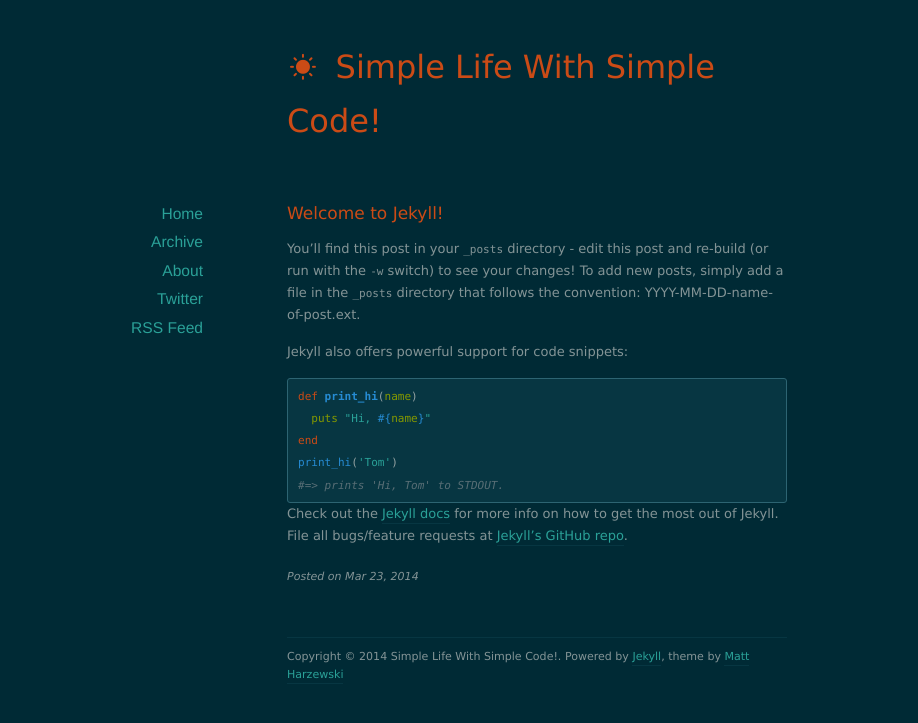
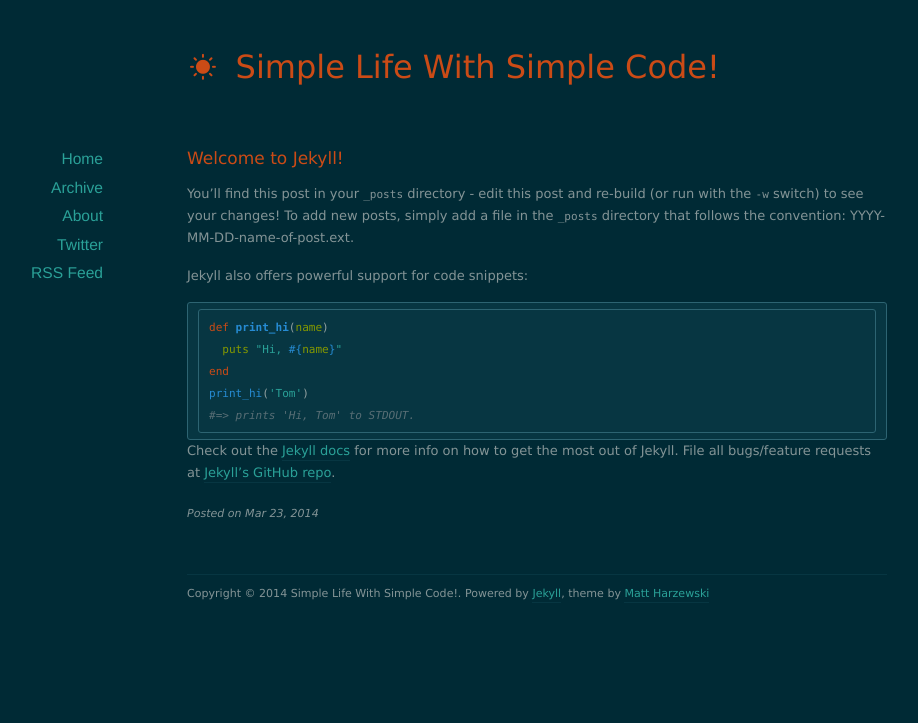
Before and after one commit to iannono/xiongbo.github.io, a Jekyll site: the page built from _posts/2014-03-23-welcome-to-jekyll.markdown, in a window 1280 px wide. Shown: the top 723 px of the page, without its empty margins (103-1021 px from the left). Built offline with Jekyll 4.4.1, drawn with Linux system fonts in a browser that asks for light colours; nearby versions of some CDN libraries; Markdown is read by kramdown in place of the engine named in the settings.

Commit message:
update theme and change CNAME

````diff
--- /dev/null
+++ b/CNAME
@@ -0,0 +1 @@
+www.xiongbo.me
--- a/_posts/2014-03-23-welcome-to-jekyll.markdown
+++ b/_posts/2014-03-23-welcome-to-jekyll.markdown
@@ -10,13 +10,13 @@
 
 Jekyll also offers powerful support for code snippets:
 
-{% highlight ruby %}
+```ruby
 def print_hi(name)
   puts "Hi, #{name}"
 end
 print_hi('Tom')
 #=> prints 'Hi, Tom' to STDOUT.
-{% endhighlight %}
+```
 
 Check out the [Jekyll docs][jekyll] for more info on how to get the most out of Jekyll. File all bugs/feature requests at [Jekyll's GitHub repo][jekyll-gh].
 
--- a/assets/css/style.css
+++ b/assets/css/style.css
@@ -109,13 +109,13 @@
 
 /*** Structure ***/
 #page {
-	width: 500px;
+	width: 700px;
 	margin: 0 auto;
 	position: relative;
 }
 
 #header {
-	width: 500px;
+	width: 700px;
 	margin: 40px auto 50px auto;
 }
 #header h1 {
@@ -127,7 +127,7 @@
 }
 
 #footer {
-	width: 500px;
+	width: 700px;
 	margin: 50px auto 20px auto;
 	padding-top: 10px;
 	font-size: 0.85em;
@@ -135,7 +135,7 @@
 }
 
 #content {
-	width: 500px;
+	width: 700px;
 	margin: 0 auto;
 }
 
--- a/css/main.css
+++ b/css/main.css
@@ -58,7 +58,7 @@
 .site {
   font-size: 115%;
   text-align: justify;
-  width: 42em;
+  width: 50em;
   margin: 3em auto 2em;
   line-height: 1.5em;
 }
````
